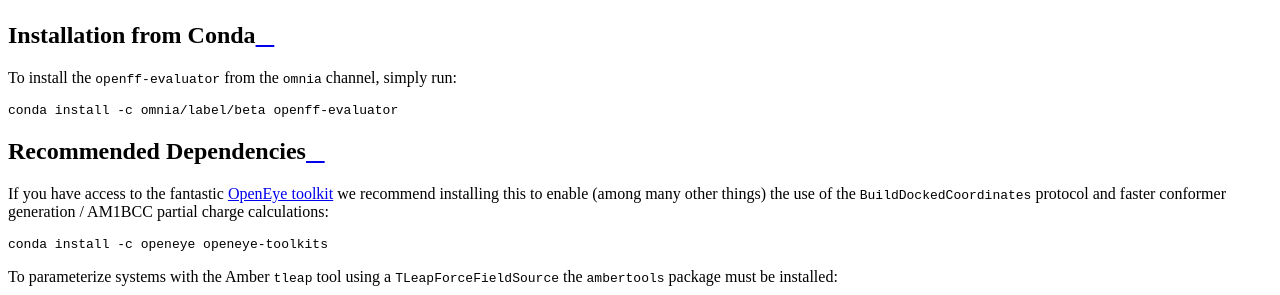
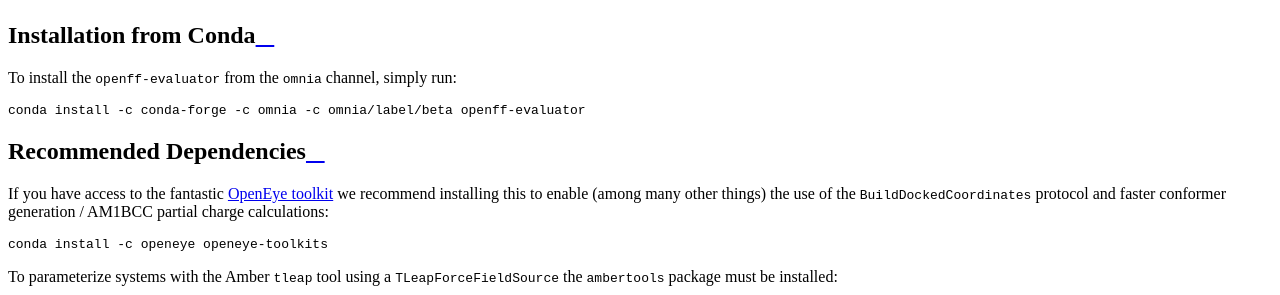
Before and after one commit to openforcefield/openff-evaluator, a Sphinx documentation site: the page built from docs/install.rst, in a window 1280 px wide. Shown: the part 1272-1567 px from the top of the page. Built offline with Sphinx 7.4.7 and the Read the Docs theme 2.0.0, drawn with Linux system fonts in a browser that asks for light colours.

Commit message:
Fix channels.

```diff
--- a/docs/install.rst
+++ b/docs/install.rst
@@ -14,7 +14,7 @@ Installation from Conda
 
 To install the ``openff-evaluator`` from the ``omnia`` channel, simply run::
 
-    conda install -c omnia/label/beta openff-evaluator
+    conda install -c conda-forge -c omnia -c omnia/label/beta openff-evaluator
 
 Recommended Dependencies
 ------------------------
```
